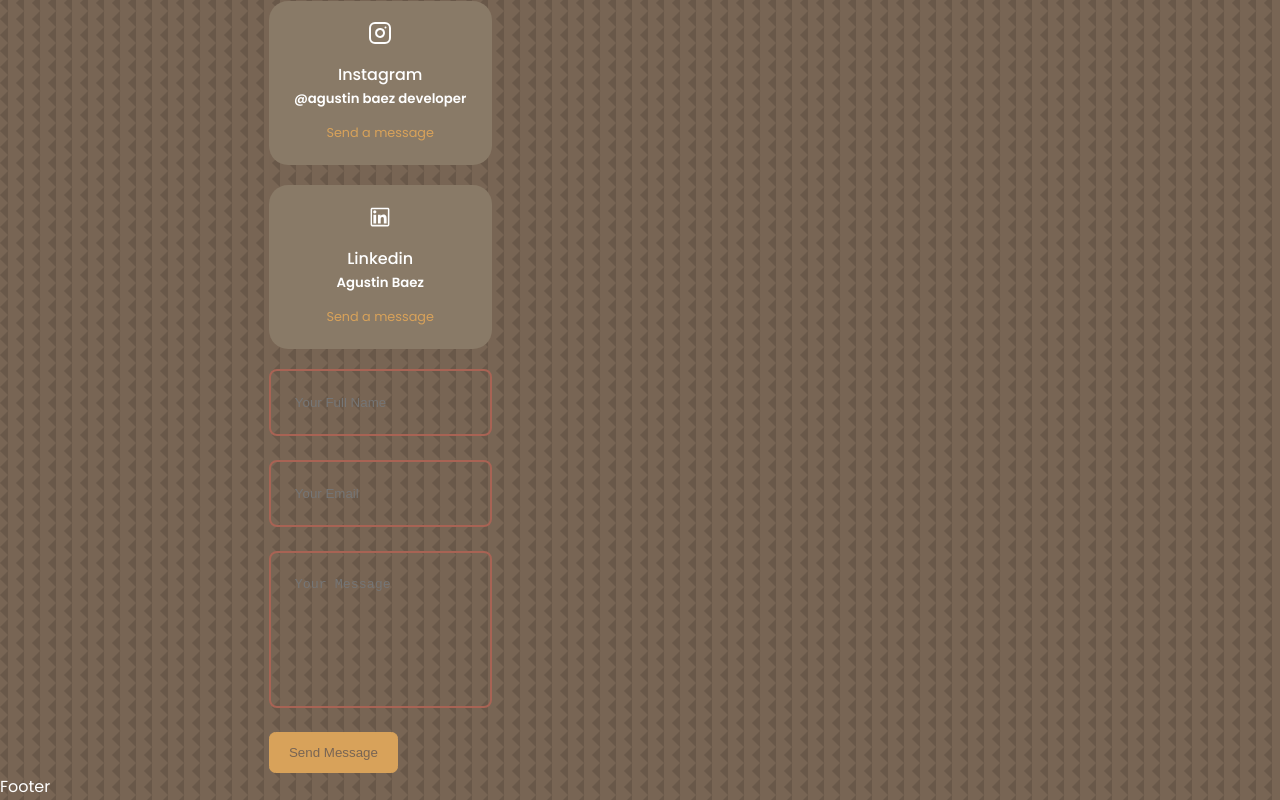
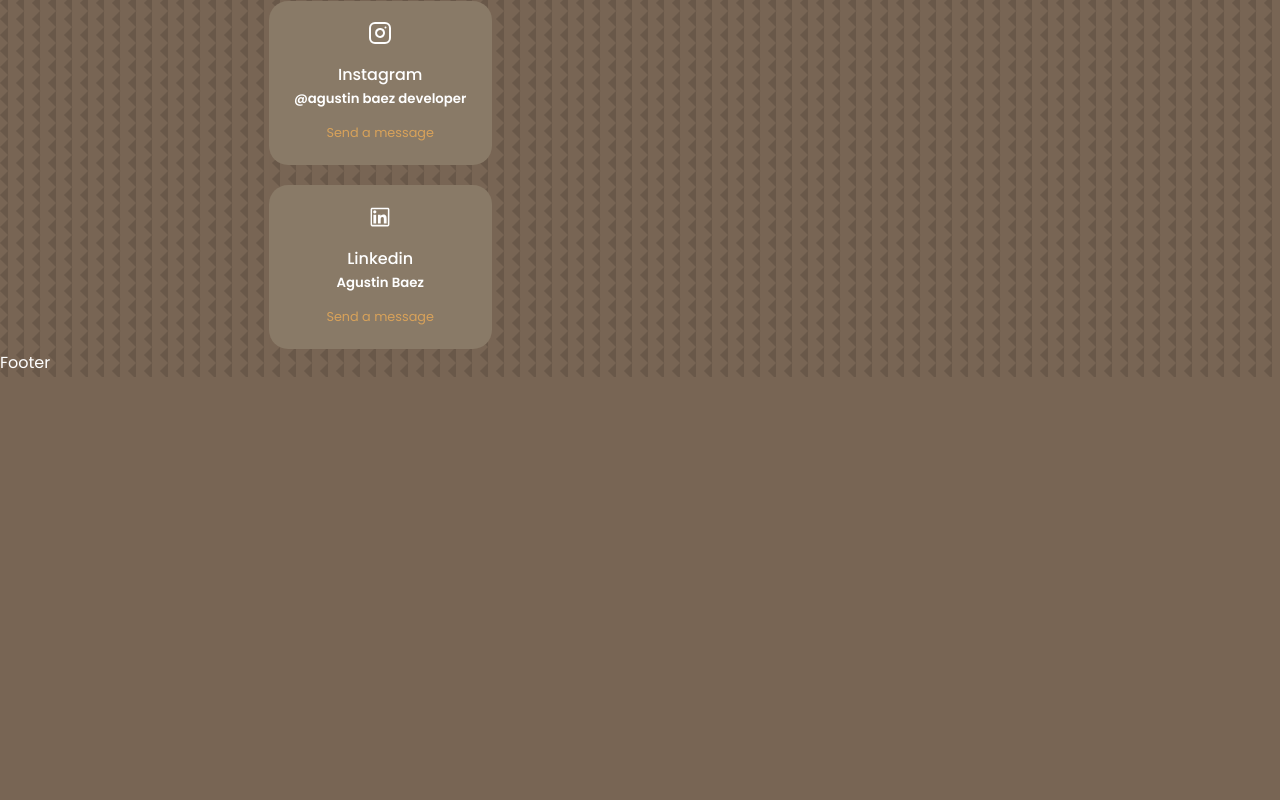
Before and after one commit to AgusBaez/Portfolio-Website, a React (Create React App) app: page / in a window 1280 px wide. Shown: the part 5637-6437 px from the top of the page. After the commit the page ends 6014 px from the top, so only its background shows below. Built offline with nearby package versions, Linux system fonts and the light colour scheme.

Commit message:
Change Contcat

```diff
--- a/src/components/contacts/Contact.jsx
+++ b/src/components/contacts/Contact.jsx
@@ -32,12 +32,12 @@
             <h5>Agustin Baez</h5>
             <a href="https://www.linkedin.com/in/agus-baez/">Send a message</a>
             </article>
-          <form action="">
+          {/* <form action="">
             <input type="text" name='name' placeholder='Your Full Name' required/>
             <input type="email" name='email' placeholder='Your Email' required/>
             <textarea name="message" rows="7" placeholder='Your Message' required />
             <button type='sumbit' className='btn btn-primary'>Send Message</button>
-          </form>
+          </form> */}
 
         </div>
       </div>
--- a/src/components/contacts/contact.css
+++ b/src/components/contacts/contact.css
@@ -44,6 +44,10 @@
     gap: 1.5rem;
 }
 
+::placeholder{
+    color: var(--color-white);
+}
+
 input,
 textarea {
     width: 100%;
```
